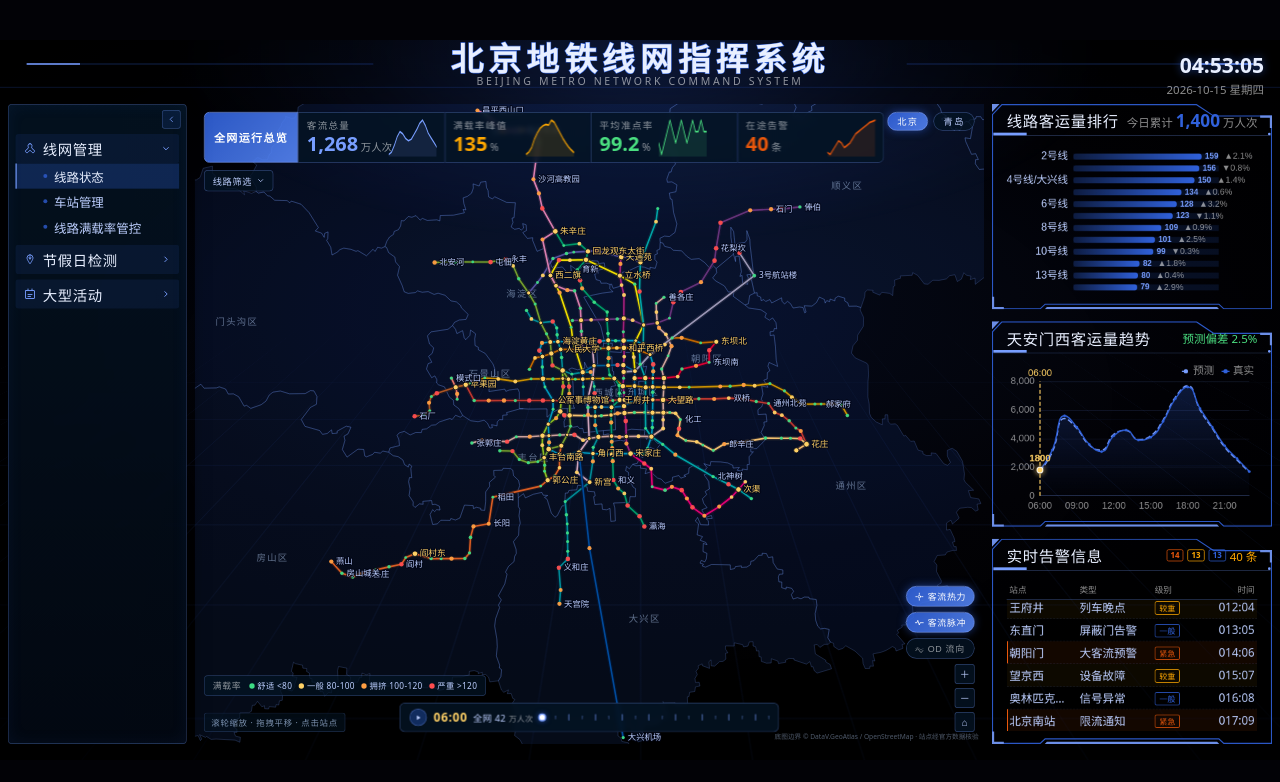
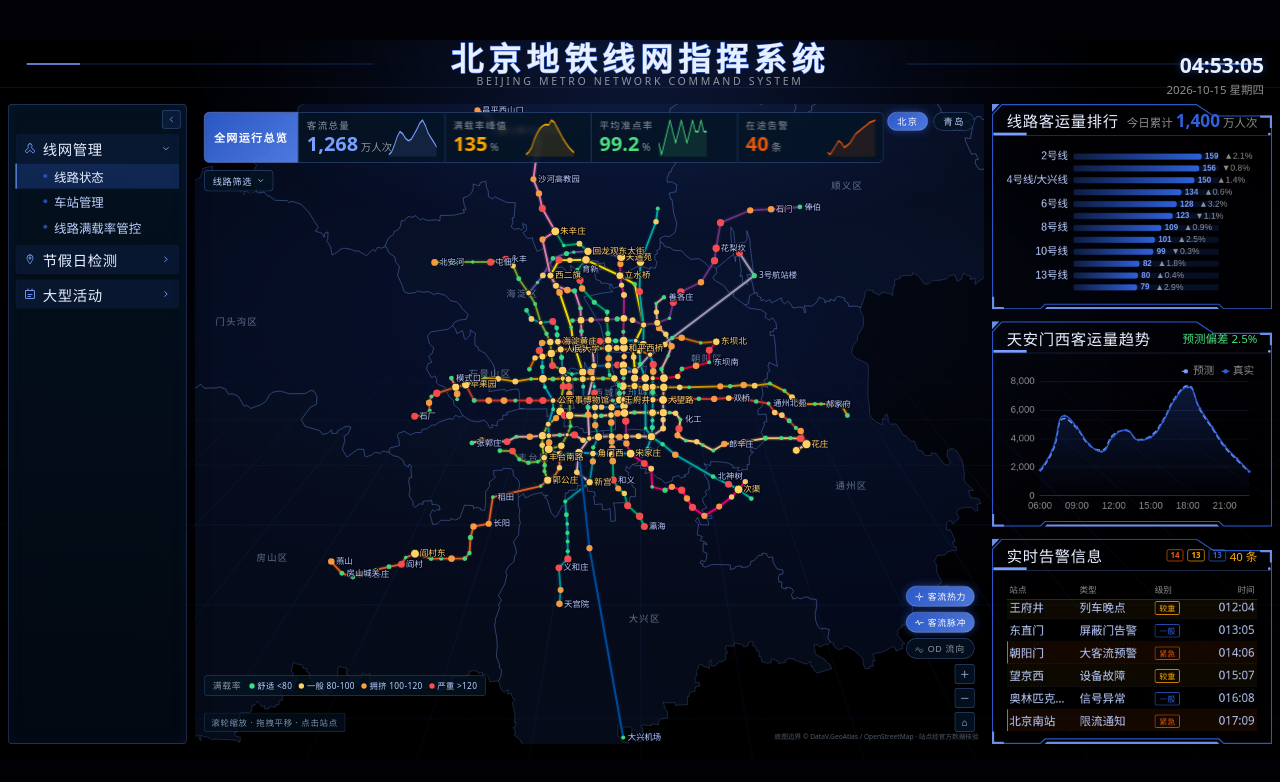
Before and after one commit to aisuandebowen/Passenger-flow-prediction-system, a React (Vite) app: page / in a window 1280 px wide. Shown: the top 782 px of the page. Built offline with nearby package versions, Linux system fonts and the light colour scheme.

Commit message:
chore: 移除车站管理的 KPI 模块,更换为其他模块

```diff
--- a/src/App.tsx
+++ b/src/App.tsx
@@ -27,7 +27,6 @@ import MetroMap from "@/modules/metro-map/MetroMap";
 import Panels, { type PanelPage } from "@/modules/panels/Panels";
 import LineLoadPanel from "@/modules/panels/panel6/LineLoadPanel";
 import LineStatusKpi from "@/modules/panels/LineStatusKpi";
-import TimelineBar from "@/modules/panels/TimelineBar";
 import ScenePage from "@/modules/scene/ScenePage";
 import { loadData } from "@/config/data-source";
 import type { SceneMenusData } from "@/modules/scene/types";
@@ -37,9 +36,6 @@ import "./App.css";
 
 /** 默认选中的左侧菜单：线网管理 -> 线路状态 */
 const DEFAULT_MENU = "line-status";
-
-/** 时间轴时刻总数（06:00–23:00，18 个点，与趋势面板 xAxis 对齐） */
-const TIMELINE_COUNT = 18;
 
 export default function App() {
   const { scale, offsetX, offsetY } = useAutoFit();
@@ -52,24 +48,8 @@ export default function App() {
     const v = new URLSearchParams(window.location.search).get("line");
     return v || null;
   });
-  // 时间轴回放：当前时刻索引（0–17）与播放状态
-  // 支持 URL 深链：?time=17 初始定位到 18:00（演示/截图用）
-  const [timelineIndex, setTimelineIndex] = useState(() => {
-    const v = Number(new URLSearchParams(window.location.search).get("time"));
-    return Number.isInteger(v) && v >= 0 && v < TIMELINE_COUNT ? v : 0;
-  });
-  const [timelinePlaying, setTimelinePlaying] = useState(false);
   // 侧边栏折叠状态（提升到这里，联动地图/满载率布局）
   const [sidebarCollapsed, setSidebarCollapsed] = useState(false);
-
-  // 时间轴播放：播放时每 800ms 推进一个时刻，到末尾回到起点
-  useEffect(() => {
-    if (!timelinePlaying) return;
-    const id = window.setInterval(() => {
-      setTimelineIndex((i) => (i + 1) % TIMELINE_COUNT);
-    }, 800);
-    return () => window.clearInterval(id);
-  }, [timelinePlaying]);
 
   // 场景菜单（节假日/大型活动）——用于判断选中菜单是否为场景页
   const [sceneIds, setSceneIds] = useState<Set<string>>(new Set());
@@ -105,9 +85,8 @@ export default function App() {
     return "line-status";
   }, [activeMenu]);
 
-  // 车站管理页关闭地图 OD 流动线；其余页面 OD 默认关闭，由右下角按钮手动开启
+  // OD 流动线：默认关闭，由地图右下角按钮手动开启（各页面通用）
   const [odEnabled, setOdEnabled] = useState(false);
-  const showOd = page !== "station-manage" && odEnabled;
 
   const sidebarWidth = sidebarCollapsed
     ? layout.sidebar.collapsedWidth
@@ -162,30 +141,18 @@ export default function App() {
               {/* 中栏：地图（flex:1 自适应，侧栏折叠时左扩） */}
               <div className="app__map">
                 <MetroMap
-                  odEnabled={showOd}
+                  odEnabled={odEnabled}
                   onToggleOd={() => setOdEnabled((v) => !v)}
                   onSelectStation={handleSelectStation}
                   activeLine={activeLine}
                   onActiveLineChange={setActiveLine}
-                  timelineIndex={timelineIndex}
                 />
-                {/* 线路状态页顶部 KPI 总览横幅（悬浮于地图上方，随线路联动） */}
-                <LineStatusKpi activeLine={activeLine} />
-                {/* 时间轴回放条（悬浮于地图底部） */}
-                <TimelineBar
-                  index={timelineIndex}
-                  onChange={setTimelineIndex}
-                  playing={timelinePlaying}
-                  onTogglePlay={() => setTimelinePlaying((p) => !p)}
-                />
+                {/* 线路状态页顶部 KPI 总览横幅（悬浮于地图上方，随线路联动；车站管理页不展示） */}
+                {page === "line-status" && <LineStatusKpi activeLine={activeLine} />}
               </div>
 
               {/* 右栏：面板 */}
-              <Panels
-                page={page}
-                selectedStation={selectedStation}
-                timelineIndex={timelineIndex}
-              />
+              <Panels page={page} selectedStation={selectedStation} />
             </>
           )}
         </div>
--- a/src/modules/metro-map/MetroMap.tsx
+++ b/src/modules/metro-map/MetroMap.tsx
@@ -39,7 +39,6 @@ export default function MetroMap({
   compact = false,
   activeLine,
   onActiveLineChange,
-  timelineIndex,
 }: {
   /** 是否绘制 OD 流量光线（由外部页面状态控制） */
   odEnabled?: boolean;
@@ -55,8 +54,6 @@ export default function MetroMap({
   activeLine?: string | null;
   /** 线路选中变化回调（点击 chips 时触发，外部同步状态） */
   onActiveLineChange?: (lineId: string | null) => void;
-  /** 当前时刻索引（0–17，联动时间轴，驱动客流脉冲） */
-  timelineIndex?: number;
 }) {
   const containerRef = useRef<HTMLDivElement>(null);
   const { width, height } = useSize(containerRef);
@@ -74,7 +71,7 @@ export default function MetroMap({
   // 客流热力着色：站点名 -> 满载率（默认开启，右下角可切换）
   const [heatEnabled, setHeatEnabled] = useState(true);
   const [stationLoad, setStationLoad] = useState<Record<string, number> | null>(null);
-  // 客流脉冲：站点圆点/线路随当前时刻客流变化大小（默认开启）
+  // 客流脉冲：站点圆点/线路大小随满载率变化（默认开启）
   const [pulseEnabled, setPulseEnabled] = useState(true);
   const { overrides, setStationColor, setLineColor } = useOverrides(cityId);
 
@@ -172,7 +169,6 @@ export default function MetroMap({
           heatEnabled={heatEnabled}
           stationLoad={stationLoad}
           pulseEnabled={pulseEnabled}
-          timelineIndex={timelineIndex}
         />
       )}
 
@@ -269,7 +265,7 @@ export default function MetroMap({
           <button
             className={`mm-od-toggle${pulseEnabled ? " is-on" : ""}`}
             onClick={() => setPulseEnabled((v) => !v)}
-            title={pulseEnabled ? "关闭客流脉冲（站点随时刻变化）" : "开启客流脉冲"}
+            title={pulseEnabled ? "关闭客流脉冲" : "开启客流脉冲"}
             aria-pressed={pulseEnabled}>
             <svg viewBox="0 0 24 24" width="14" height="14" fill="none" stroke="currentColor" strokeWidth="2" strokeLinecap="round" strokeLinejoin="round">
               <path d="M2 12h4l2-6 4 12 2-6h8" />
--- a/src/modules/panels/Panels.tsx
+++ b/src/modules/panels/Panels.tsx
@@ -29,11 +29,9 @@ export interface PanelsProps {
   page: PanelPage | null;
   /** 地图当前选中的站点名（趋势面板用） */
   selectedStation: string | null;
-  /** 时间轴当前时刻索引（趋势面板 markLine 高亮用） */
-  timelineIndex: number;
 }
 
-export default function Panels({ page, selectedStation, timelineIndex }: PanelsProps) {
+export default function Panels({ page, selectedStation }: PanelsProps) {
   // 各面板从右侧滑入，错相延迟（模版同款动效）
   const p1 = useMoveTo<HTMLDivElement>({ direction: "toLeft", duration: 0.8, delay: 0.5 });
   const p2 = useMoveTo<HTMLDivElement>({ direction: "toLeft", duration: 0.8, delay: 0.62 });
@@ -64,7 +62,7 @@ export default function Panels({ page, selectedStation, timelineIndex }: PanelsP
             <LineRankPanel />
           </div>
           <div className="panels__item" ref={p2.ref}>
-            <StationTrendPanel station={selectedStation} timelineIndex={timelineIndex} />
+            <StationTrendPanel station={selectedStation} />
           </div>
           <div className="panels__item" ref={p3.ref}>
             <AlarmListPanel />
--- a/src/modules/panels/TimelineBar.css
+++ /dev/null
@@ -1,116 +0,0 @@
-/* 时间轴回放条（地图底部悬浮） */
-
-.timeline {
-  position: absolute;
-  left: 50%;
-  bottom: 18px;
-  transform: translateX(-50%);
-  display: flex;
-  align-items: center;
-  gap: 10px;
-  padding: 8px 14px;
-  background: rgba(4, 20, 36, 0.82);
-  border: 1px solid rgba(120, 158, 255, 0.35);
-  border-radius: 8px;
-  backdrop-filter: blur(4px);
-  z-index: 5;
-  pointer-events: auto;
-}
-
-.timeline__play {
-  flex: none;
-  width: 26px;
-  height: 26px;
-  display: inline-flex;
-  align-items: center;
-  justify-content: center;
-  color: var(--dv-text, #bdcfff);
-  background: rgba(48, 97, 219, 0.35);
-  border: 1px solid rgba(120, 158, 255, 0.45);
-  border-radius: 50%;
-  cursor: pointer;
-  transition: all 0.2s;
-}
-
-.timeline__play:hover {
-  color: #fff;
-  background: rgba(48, 97, 219, 0.6);
-  border-color: var(--dv-accent, #789eff);
-}
-
-.timeline__readout {
-  flex: none;
-  display: flex;
-  align-items: baseline;
-  gap: 8px;
-  padding-right: 4px;
-}
-
-.timeline__readout-time {
-  font-size: 0.78em;
-  font-weight: 600;
-  letter-spacing: 1px;
-  color: var(--dv-transfer, #ffd166);
-  font-variant-numeric: tabular-nums;
-}
-
-.timeline__readout-flow {
-  font-size: 0.6em;
-  letter-spacing: 0.5px;
-  color: var(--dv-text, #bdcfff);
-  white-space: nowrap;
-  font-variant-numeric: tabular-nums;
-}
-
-.timeline__readout-flow small {
-  font-size: 0.85em;
-  color: var(--dv-sub, rgba(188, 215, 255, 0.6));
-}
-
-.timeline__track {
-  position: relative;
-  width: 340px;
-  height: 24px;
-  cursor: pointer;
-  touch-action: none;
-  user-select: none;
-}
-
-.timeline__tick {
-  position: absolute;
-  top: 50%;
-  width: 2px;
-  height: 10px;
-  transform: translate(-50%, -50%);
-  background: rgba(120, 158, 255, 0.5);
-  border-radius: 1px;
-}
-
-.timeline__tick.is-minor {
-  height: 6px;
-  background: rgba(120, 158, 255, 0.3);
-}
-
-.timeline__progress {
-  position: absolute;
-  top: 50%;
-  left: 0;
-  height: 3px;
-  transform: translateY(-50%);
-  background: linear-gradient(90deg, rgba(48, 97, 219, 0.7), var(--dv-accent, #789eff));
-  border-radius: 2px;
-  pointer-events: none;
-}
-
-.timeline__thumb {
-  position: absolute;
-  top: 50%;
-  transform: translate(-50%, -50%);
-  width: 12px;
-  height: 12px;
-  background: #fff;
-  border: 2px solid var(--dv-accent, #789eff);
-  border-radius: 50%;
-  box-shadow: 0 0 8px rgba(48, 97, 219, 0.7);
-  pointer-events: none;
-}
--- a/src/modules/panels/TimelineBar.tsx
+++ /dev/null
@@ -1,113 +0,0 @@
-/**
- * 时间轴回放条 —— 地图底部悬浮的 06:00–23:00 时刻回放控件
- *
- * 功能：
- *   - 展示当前时刻（拖动滑块 / 点击刻度 / 播放按钮自动推进）
- *   - 播放/暂停切换，播放时按固定间隔推进到下一时刻（到末尾自动回到起点）
- *   - 拖动时高亮当前时刻，联动趋势面板（markLine 竖线）与 KPI mini 趋势
- *
- * 数据：时刻序列（06:00–23:00，每小时一个点）与趋势面板 xAxis 对齐。
- * 状态：由父组件 App 传入 currentIndex + 回调，实现跨模块联动。
- */
-
-import { useEffect, useRef, useState } from "react";
-import { theme } from "@/config/theme";
-import { FLOW_BY_HOUR, FLOW_HOURS } from "@/config/flow";
-import "./TimelineBar.css";
-
-const TIMES = [...FLOW_HOURS];
-
-export default function TimelineBar({
-  index,
-  onChange,
-  playing,
-  onTogglePlay,
-}: {
-  /** 当前时刻索引（0–17，对应 TIMES） */
-  index: number;
-  /** 拖动/点击改变时刻回调 */
-  onChange: (index: number) => void;
-  /** 是否正在播放 */
-  playing: boolean;
-  /** 播放/暂停切换回调 */
-  onTogglePlay: () => void;
-}) {
-  const trackRef = useRef<HTMLDivElement>(null);
-  const [dragging, setDragging] = useState(false);
-
-  // 根据点击/拖动位置计算索引
-  const indexFromClientX = (clientX: number) => {
-    const el = trackRef.current;
-    if (!el) return 0;
-    const rect = el.getBoundingClientRect();
-    const ratio = (clientX - rect.left) / rect.width;
-    const clamped = Math.max(0, Math.min(1, ratio));
-    return Math.round(clamped * (TIMES.length - 1));
-  };
-
-  const handlePointerDown = (e: React.PointerEvent) => {
-    setDragging(true);
-    onChange(indexFromClientX(e.clientX));
-    (e.target as HTMLElement).setPointerCapture?.(e.pointerId);
-  };
-
-  const handlePointerMove = (e: React.PointerEvent) => {
-    if (!dragging) return;
-    onChange(indexFromClientX(e.clientX));
-  };
-
-  const handlePointerUp = () => setDragging(false);
-
-  const pct = (index / (TIMES.length - 1)) * 100;
-
-  return (
-    <div className="timeline">
-      <button
-        className="timeline__play"
-        onClick={onTogglePlay}
-        title={playing ? "暂停" : "播放"}
-        aria-label={playing ? "暂停" : "播放"}>
-        {playing ? (
-          <svg viewBox="0 0 24 24" width="13" height="13" fill="currentColor">
-            <rect x="6" y="5" width="4" height="14" rx="1" />
-            <rect x="14" y="5" width="4" height="14" rx="1" />
-          </svg>
-        ) : (
-          <svg viewBox="0 0 24 24" width="13" height="13" fill="currentColor">
-            <path d="M8 5v14l11-7z" />
-          </svg>
-        )}
-      </button>
-
-      {/* 当前时刻读数：播放/拖动时实时变化 */}
-      <div className="timeline__readout">
-        <span className="timeline__readout-time">{TIMES[index]}</span>
-        <span className="timeline__readout-flow">
-          全网 {FLOW_BY_HOUR[index]} <small>万人次</small>
-        </span>
-      </div>
-
-      <div
-        className="timeline__track"
-        ref={trackRef}
-        onPointerDown={handlePointerDown}
-        onPointerMove={handlePointerMove}
-        onPointerUp={handlePointerUp}
-        onPointerCancel={handlePointerUp}>
-        {/* 刻度 */}
-        {TIMES.map((t, i) => (
-          <div
-            key={t}
-            className={`timeline__tick${i % 2 === 1 ? " is-minor" : ""}`}
-            style={{ left: `${(i / (TIMES.length - 1)) * 100}%` }}
-            onClick={() => onChange(i)}
-          />
-        ))}
-        {/* 已走过的进度 */}
-        <div className="timeline__progress" style={{ width: `${pct}%` }} />
-        {/* 当前时刻滑块 */}
-        <div className="timeline__thumb" style={{ left: `${pct}%` }} />
-      </div>
-    </div>
-  );
-}
--- a/src/modules/panels/panel4/StationTrendPanel.tsx
+++ b/src/modules/panels/panel4/StationTrendPanel.tsx
@@ -16,8 +16,6 @@ import {
   GridComponent,
   TooltipComponent,
   LegendComponent,
-  MarkLineComponent,
-  MarkPointComponent,
   type GridComponentOption,
   type TooltipComponentOption,
   type LegendComponentOption,
@@ -43,10 +41,8 @@ interface StationTrendData {
 
 export default function StationTrendPanel({
   station,
-  timelineIndex = 0,
 }: {
   station: string | null;
-  timelineIndex?: number;
 }) {
   const [data, setData] = useState<StationTrendData | null>(null);
   const [error, setError] = useState<string | null>(null);
@@ -120,40 +116,6 @@ export default function StationTrendPanel({
           data: s.actual,
           lineStyle: { width: 2, color: theme.primary },
           itemStyle: { color: theme.primary },
-          markLine: {
-            silent: true,
-            symbol: "none",
-            lineStyle: { color: theme.transferStation, width: 1.5, type: "dashed" },
-            label: {
-              show: true,
-              position: "end",
-              color: theme.transferStation,
-              fontSize: fz(10),
-              formatter: data.xAxis[timelineIndex] ?? "",
-            },
-            data: [{ xAxis: timelineIndex }],
-          },
-          markPoint: {
-            silent: true,
-            symbol: "circle",
-            symbolSize: 9,
-            itemStyle: {
-              color: theme.transferStation,
-              borderColor: "#fff",
-              borderWidth: 1.5,
-              shadowColor: "rgba(255, 209, 102, 0.8)",
-              shadowBlur: 10,
-            },
-            label: {
-              show: true,
-              position: "top",
-              color: theme.transferStation,
-              fontSize: fz(10),
-              fontWeight: 600,
-              formatter: () => `${s.actual[timelineIndex] ?? ""}`,
-            },
-            data: [{ name: "当前时刻", coord: [timelineIndex, s.actual[timelineIndex] ?? 0] }],
-          },
           areaStyle: {
             color: {
               type: "linear",
@@ -167,7 +129,7 @@ export default function StationTrendPanel({
         },
       ],
     };
-  }, [data, station, timelineIndex]);
+  }, [data, station]);
 
   if (!data || !option)
     return (
@@ -202,7 +164,7 @@ export default function StationTrendPanel({
         </span>
       }>
       <Chart<LineOption>
-        use={[LineChart, GridComponent, TooltipComponent, LegendComponent, MarkLineComponent, MarkPointComponent]}
+        use={[LineChart, GridComponent, TooltipComponent, LegendComponent]}
         option={option}
       />
     </PanelCard>
```
Also changed, not shown: src/config/flow.ts (+5 -9 lines), src/modules/metro-map/GeoMapView.tsx (+11 -16 lines).
